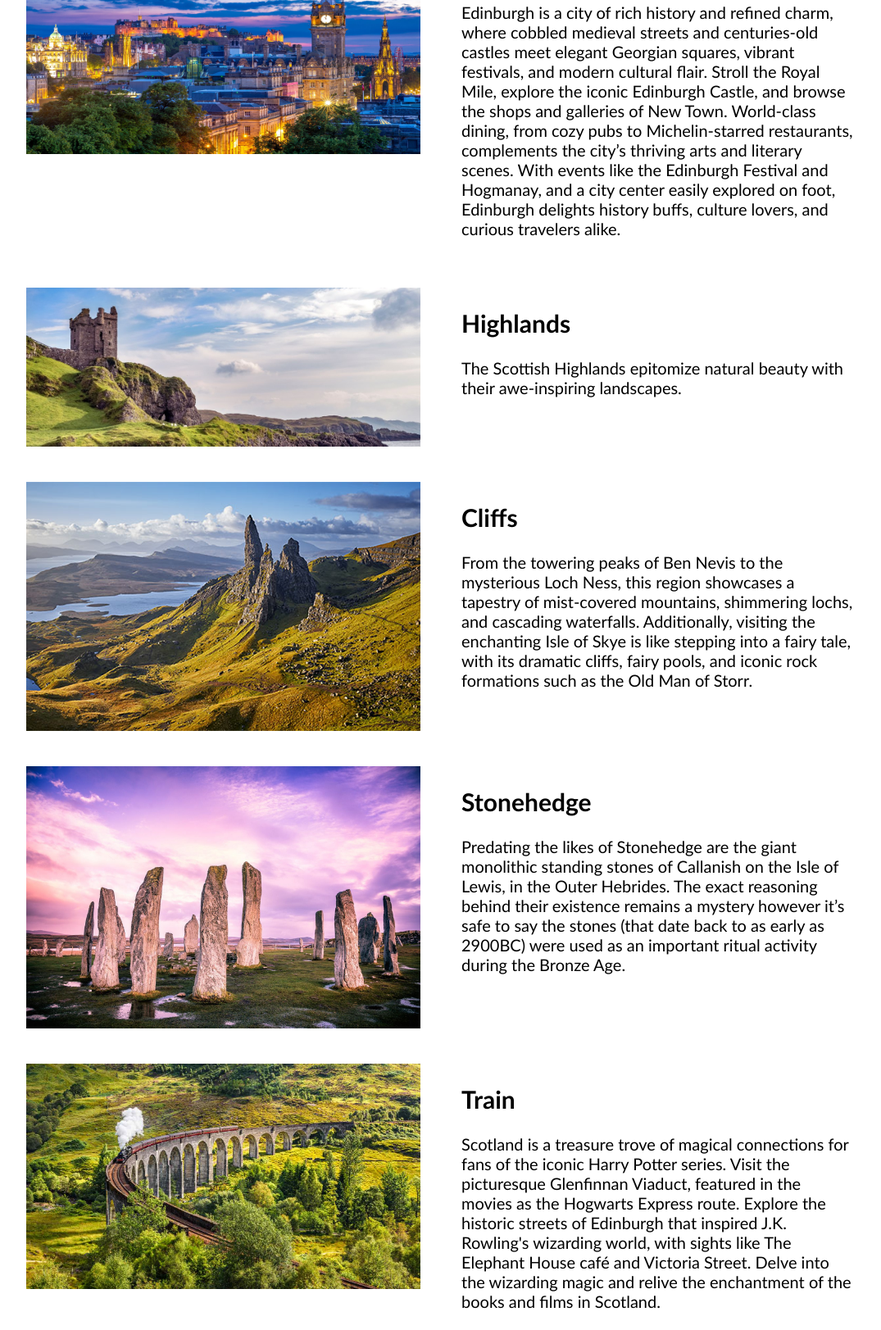
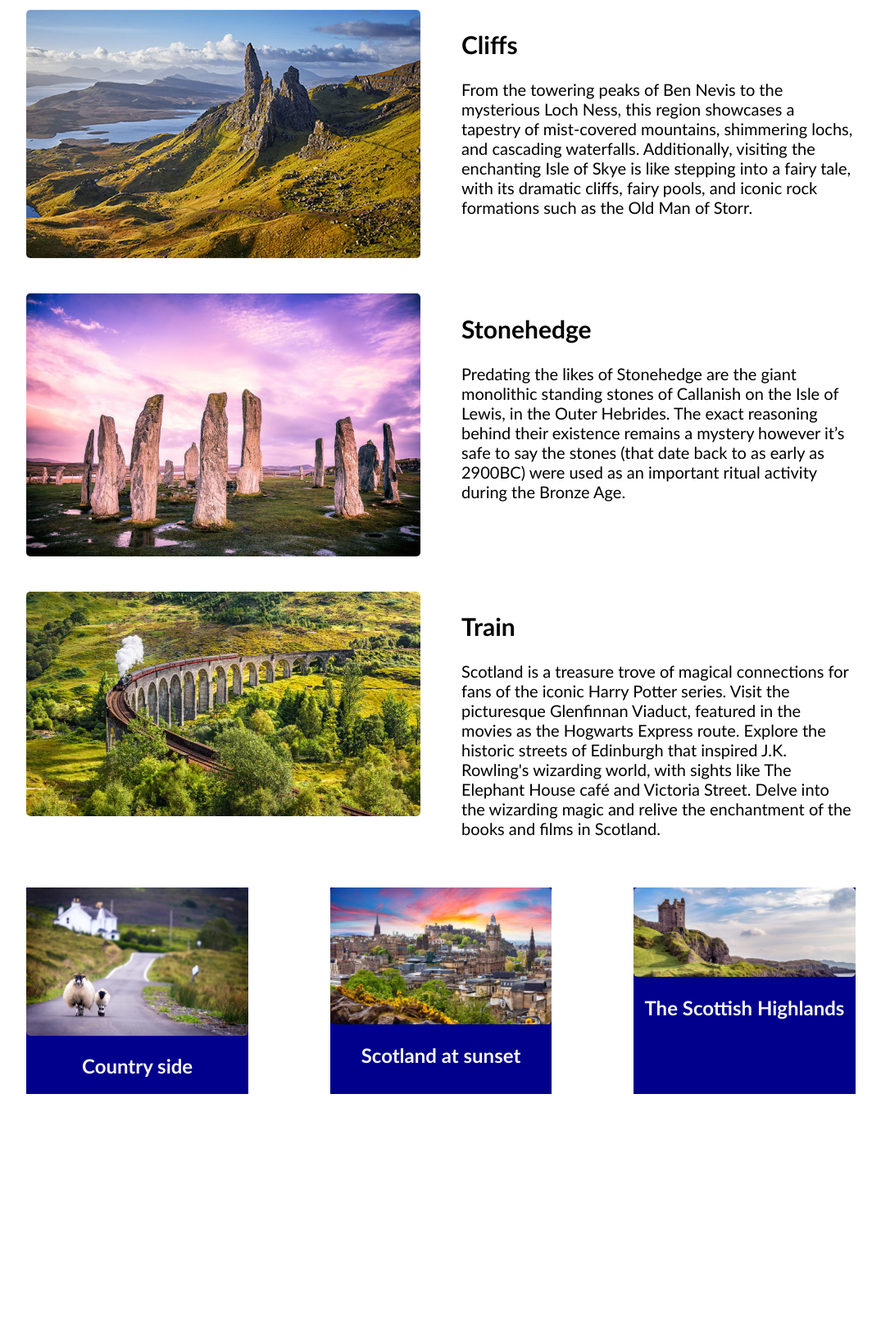
Before and after one commit to 24372-cell/MyScotlandWebpage, a plain HTML site: page index.html in a window 1280 px wide. Shown: the part 1088-2711 px from the top of the page at 82% size, without its empty margins (102-1177 px from the left). After the commit the page ends 2473 px from the top, so only its background shows below. Drawn offline with Linux system fonts and the light colour scheme.

Commit message:
Change 3 column photos

```diff
--- a/index.html
+++ b/index.html
@@ -12,17 +12,6 @@
             My Scotland
         </h1>
     </section>
-<!-- Two columns layout start -->
-    <section class="two-column">
-        <div class="image">
-            <img src="./ScotlandPhotos/City.jpg" alt="City">
-        </div>
-        <div class="info">
-            <h1>City</h1>
-            <p>Edinburgh castle, Scotland at sunset</p>
-        </div>
-    </section>
-<!-- Two columns layout end -->
 <!-- Two columns layout start -->
     <section class="two-column">
         <div class="image">
@@ -42,17 +31,6 @@
         <div class="info">
             <h1>City</h1>
             <p>Edinburgh is a city of rich history and refined charm, where cobbled medieval streets and centuries-old castles meet elegant Georgian squares, vibrant festivals, and modern cultural flair. Stroll the Royal Mile, explore the iconic Edinburgh Castle, and browse the shops and galleries of New Town. World-class dining, from cozy pubs to Michelin-starred restaurants, complements the city’s thriving arts and literary scenes. With events like the Edinburgh Festival and Hogmanay, and a city center easily explored on foot, Edinburgh delights history buffs, culture lovers, and curious travelers alike.</p>
-        </div>
-    </section>
-<!-- Two columns layout end -->
-<!-- Two columns layout start -->
-    <section class="two-column">
-        <div class="image">
-            <img src="./ScotlandPhotos/Highlands.jpg" alt="Highlands">
-        </div>
-        <div class="info">
-            <h1>Highlands</h1>
-            <p>The Scottish Highlands epitomize natural beauty with their awe-inspiring landscapes.</p>
         </div>
     </section>
 <!-- Two columns layout end -->
@@ -95,12 +73,12 @@
             <h2 class="card-text">Country side</h2>
         </div>
         <div class="card">
-            <img src="./ScotlandPhotos/Sheep.jpg" alt="Sheep">
-            <h2 class="card-text">Country side</h2>
+            <img src="./ScotlandPhotos/City.jpg" alt="City">
+            <h2 class="card-text">Scotland at sunset</h2>
         </div>
         <div class="card">
-            <img src="./ScotlandPhotos/Sheep.jpg" alt="Sheep">
-            <h2 class="card-text">Country side</h2>
+            <img src="./ScotlandPhotos/Highlands.jpg" alt="Highlands">
+            <h2 class="card-text">The Scottish Highlands</h2>
         </div>
     </section>
 </body>
--- a/style.css
+++ b/style.css
@@ -4,6 +4,7 @@
 
 img{
     width: 100%;
+    border-radius: 5px;
 }
 
 .hero-image{
@@ -43,4 +44,14 @@ img{
     width: 80%;
     margin: auto;
     margin-top: 40px;
+    margin-bottom: 50px;
 }
+
+.card{
+    background-color: rgb(0, 0, 140);
+}
+
+.card-text{
+    text-align: center;
+    color: whitesmoke;
+}
```
